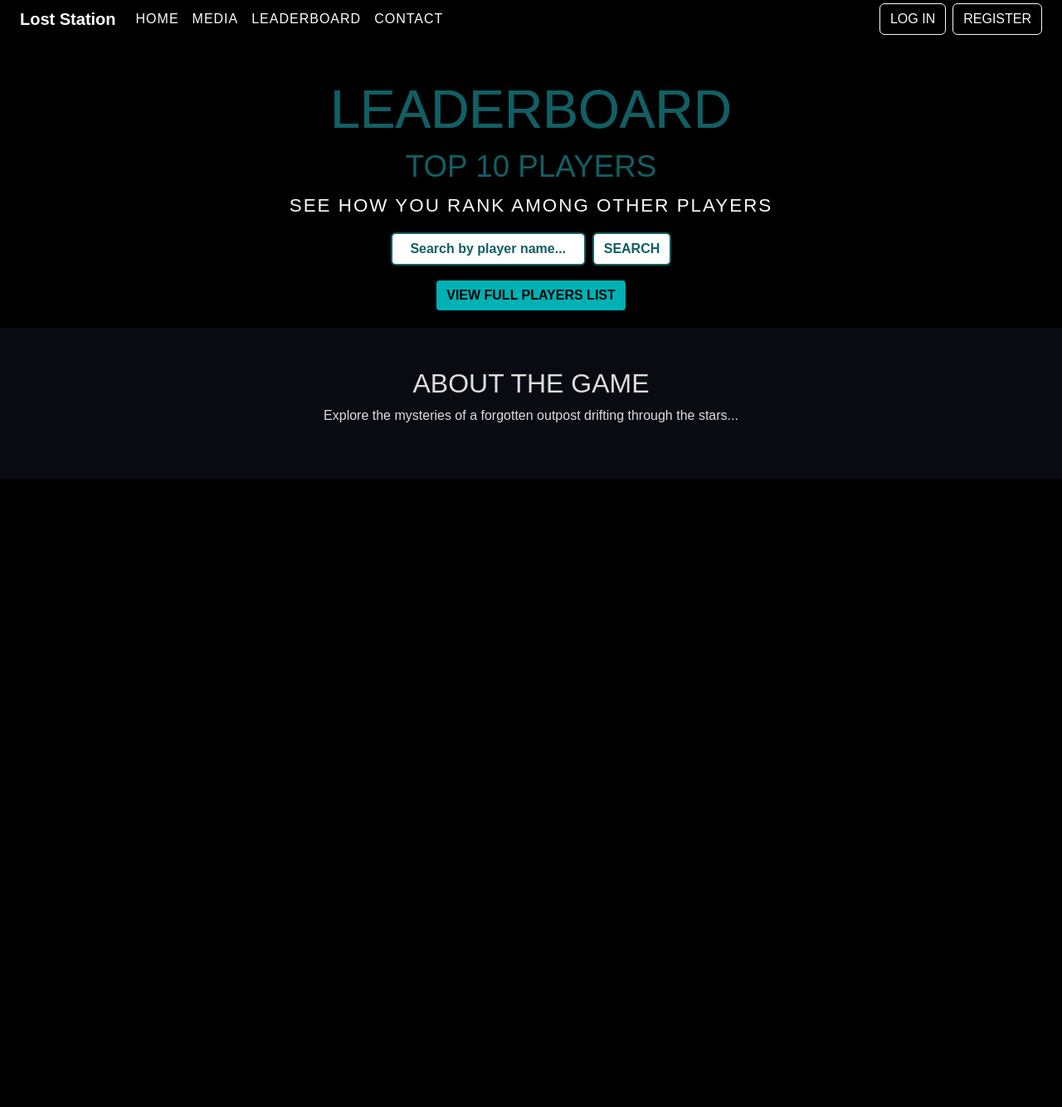
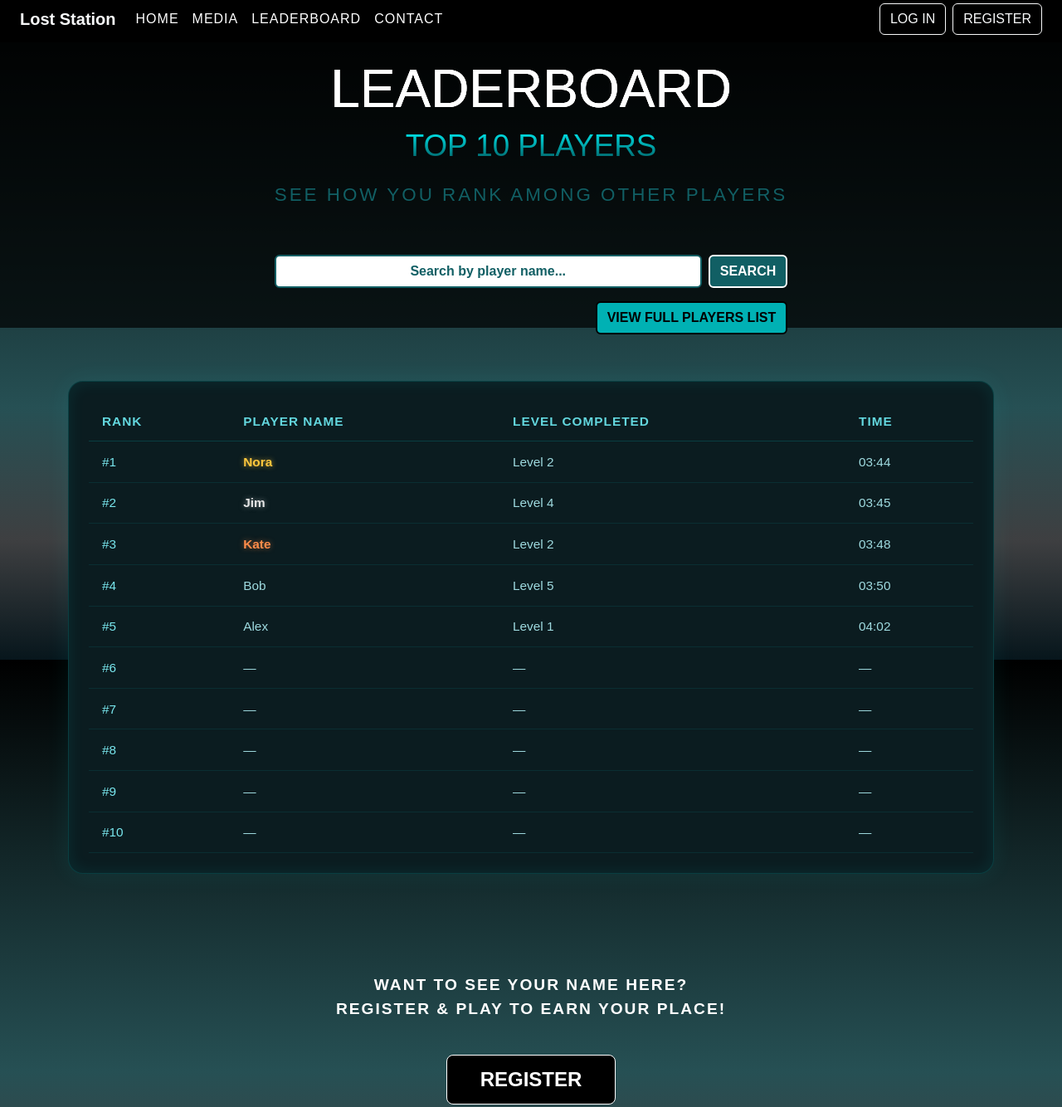
Before and after one commit to kasiaskrz/Y4_Group_Project_Group_2, a plain HTML site: page leaderboard.html in a window 1280 px wide. Shown: the part 5-1339 px from the top of the page at 83% size. Before the commit the page ends 800 px from the top, so only its background shows below. Drawn offline with nearby package versions, Linux system fonts and the light colour scheme.

Commit message:
modified leaderboard page and css file

```diff
--- a/leaderboard.css
+++ b/leaderboard.css
@@ -1,37 +1,59 @@
+html,
+body {
+  min-height: 100%;
+  background: linear-gradient(180deg,
+      #000000 0%,
+      #265054 62%,
+      #3E3F41 82%,
+      #07161C 100%);
+  background-attachment: fixed;
+}
+
+/* hero section */
 .hero {
   position: relative;
   height: 50vh;
   display: flex;
   justify-content: center;
-  align-items: center; /* instead of center */
+  align-items: center;
   flex-direction: column;
   text-align: center;
-  overflow: hidden;
-  padding-top: 10vh; /* adjust this to taste */
+  overflow: visible;
+  padding-top: 10vh;
+  padding-bottom: 3rem;
+  background: transparent;
 }
 
+.hero-text {
+  position: relative;
+  z-index: 1;
+}
+
+.hero-overlay {
+  background: transparent;
+}
 
 .hero-text .header1 {
-    color: #115F64;
-    text-shadow: 0 0 0px #115F64, 0 0 0px #115F64;
-    font-size: clamp(3rem, 6vw, 4rem);
+  color: white;
+  text-shadow: 0 0 0px white, 0 0 0px white;
+  font-size: clamp(2.3rem, 6vw, 4rem);
+  margin-top: 50px;
 }
 
 .hero-text h2 {
-    color: #115F64;
-    font-size: clamp(1.7rem, 4vw, 2.3rem);
+  font-size: clamp(1.5rem, 4vw, 2.3rem);
+  margin-bottom: 20px;
+  background: linear-gradient(to bottom, #00faff, #004d52);
+  -webkit-background-clip: text;
+  -webkit-text-fill-color: transparent;
+  background-clip: text;
 }
 
 .hero-text p.lead {
-  font-size: clamp(0.9rem, 3vw, 1.4rem);
-  letter-spacing: 2px;
-}
-
-
-.hero {
-    background-color: url('planet-bg.jpg') no-repeat center center/cover;
-    background: black;
-    background-image: none;
+  font-size: clamp(0.8rem, 3vw, 1.4rem);
+  letter-spacing: 3px;
+  color: #115F64;
+  font-weight: 500;
 }
 
 .player-input {
@@ -40,6 +62,8 @@
   border: 2px solid #00faff;
   text-shadow: none;
   border: 2px solid #115F64;
+  flex: 1 1 auto;
+  min-width: 0;
 }
 
 .player-input::placeholder {
@@ -52,10 +76,12 @@
 .search-btn {
   font-family: 'Rajdhani', sans-serif;
   font-weight: bold;
-  background-color: white;
-  color: #115F64;
-  border: 2px solid #115F64;
+  background-color: #115F64;
+  color: white;
+  border: 2px solid white;
   transition: 0.25s ease;
+  flex: 0 0 auto;
+  white-space: nowrap;
 }
 
 .search-btn:hover {
@@ -66,7 +92,146 @@
 .full-list-btn {
   font-family: 'Rajdhani', sans-serif;
   font-weight: bold;
-  border: 2px solid black;
   color: black;
   background-color: #00b1b4;
+  border: 2px solid black;
 }
+
+/* Leaderboard Table section */
+.leaderboard-section {
+  position: relative;
+  z-index: 0;
+  margin-top: 1rem;
+  background: transparent;
+}
+
+.leaderboard-card {
+  position: relative;
+  background: #0b1c20;
+  border: 1px solid rgba(0, 250, 255, 0.15);
+  border-radius: 18px;
+  box-shadow:
+    0 0 20px rgba(0, 250, 255, 0.08) inset,
+    0 0 30px rgba(0, 250, 255, 0.07);
+}
+
+/* Table base */
+.leaderboard-table {
+  color: #9fdbe0;
+  margin: 0;
+  background-color: transparent;
+}
+
+.leaderboard-table th,
+.leaderboard-table td {
+  background-color: transparent;
+  color: #9fdbe0;
+}
+
+/* Header */
+.leaderboard-table thead th {
+  color: #63d7de;
+  font-weight: 700;
+  letter-spacing: 1px;
+  text-transform: uppercase;
+  border-bottom: 1px solid rgba(0, 250, 255, 0.15);
+  padding-top: 0.75rem;
+  padding-bottom: 0.75rem;
+}
+
+/* Rows + separators */
+.leaderboard-table tbody tr {
+  border-bottom: 1px solid rgba(0, 250, 255, 0.08);
+}
+
+.leaderboard-table td,
+.leaderboard-table th {
+  padding: 0.8rem 1rem;
+  vertical-align: middle;
+}
+
+/* Rank column */
+.leaderboard-table tbody td:first-child {
+  color: #79e7ee;
+}
+
+/* Player name highlights for top 3 */
+.player-name {
+  font-weight: 700;
+}
+
+.highlight-gold {
+  color: #ffc83d;
+  text-shadow: 0 0 6px rgba(255, 200, 61, 0.6);
+}
+
+.highlight-silver {
+  color: #e6e6e6;
+  text-shadow: 0 0 6px rgba(230, 230, 230, 0.5);
+}
+
+.highlight-orange {
+  color: #ff8c4a;
+  text-shadow: 0 0 6px rgba(255, 140, 74, 0.5);
+}
+
+/* Row hover */
+.leaderboard-table tbody tr:hover {
+  background-color: rgba(0, 255, 255, 0.06);
+}
+
+/* Responsive type scale */
+.leaderboard-table {
+  font-size: clamp(0.9rem, 1.2vw, 1rem);
+}
+
+/* Compact on very small screens */
+@media (max-width: 480px) {
+
+  .leaderboard-table td:nth-child(3),
+  .leaderboard-table th:nth-child(3) {
+    /* hide Level column */
+    display: none;
+  }
+}
+
+/* section under table */
+.join-leaderboard {
+  padding: 4rem 1rem;
+}
+
+.cta-top-text {
+  font-family: 'Orbitron', sans-serif;
+  font-size: clamp(0.8rem, 2vw, 1.2rem);
+  letter-spacing: 2px;
+  font-weight: 600;
+  color: white;
+  margin-bottom: 1.5rem;
+  text-transform: uppercase;
+}
+
+.register-cta-btn {
+  padding: 0.7rem 2.5rem;
+  font-family: 'Orbitron', sans-serif;
+  font-weight: 700;
+  font-size: 1.5rem;
+  border-radius: 8px;
+  color: white;
+  background-color: #000;
+  border: 1px solid white;
+  transition: all 0.25s ease;
+}
+
+.register-cta-btn:hover {
+  box-shadow: 0 0 12px rgba(0, 255, 255, 0.6);
+  transform: translateY(-2px);
+  background-color: white;
+  color: black;
+}
+
+.cta-bottom-text {
+  margin-top: 2rem;
+  font-family: 'Rajdhani', sans-serif;
+  font-size: clamp(1rem, 2vw, 1.3rem);
+  color: #d2e9ea;
+}
--- a/leaderboard.html
+++ b/leaderboard.html
@@ -45,22 +45,120 @@
     <div class="hero-text position-relative">
       <h1 class="header1">LEADERBOARD</h1>
       <h2>TOP 10 PLAYERS</h2>
-      <p class="lead text-light">SEE HOW YOU RANK AMONG OTHER PLAYERS</p>
-      <div class="d-flex justify-content-center gap-2 mt-3">
-        <input type="text" class="form-control w-auto player-input" placeholder="Search by player name..." style="max-width: 300px;">
-        <button class="btn search-btn">SEARCH</button>
+      <p class="lead">SEE HOW YOU RANK AMONG OTHER PLAYERS</p>
+      <br>
+      <div class="d-flex justify-content-end mt-3 w-100">
+        <div class="d-flex align-items-center gap-2 w-100" style="max-width: 680px;">
+          <input type="text" class="form-control player-input flex-grow-1" placeholder="Search by player name...">
+          <button class="btn search-btn flex-shrink-0">SEARCH</button>
+        </div>
       </div>
-      <div class="text-center mt-3">
+
+      <div class="mt-3 text-end w-100">
         <button class="btn btn-outline-light full-list-btn">VIEW FULL PLAYERS LIST</button>
       </div>
-
     </div>
   </section>
 
-  <section class="about text-center p-5">
-    <h2>ABOUT THE GAME</h2>
-    <p>Explore the mysteries of a forgotten outpost drifting through the stars...</p>
+  <section class="leaderboard-section py-5">
+    <div class="container">
+      <div class="leaderboard-card p-3 p-md-4">
+        <div class="table-responsive">
+          <table class="table align-middle mb-0 leaderboard-table">
+            <thead>
+              <tr>
+                <th scope="col">RANK</th>
+                <th scope="col">PLAYER NAME</th>
+                <th scope="col">LEVEL COMPLETED</th>
+                <th scope="col">TIME</th>
+              </tr>
+            </thead>
+            <tbody>
+              <tr>
+                <td>#1</td>
+                <td><span class="player-name highlight-gold">Nora</span></td>
+                <td>Level 2</td>
+                <td>03:44</td>
+              </tr>
+              <tr>
+                <td>#2</td>
+                <td><span class="player-name highlight-silver">Jim</span></td>
+                <td>Level 4</td>
+                <td>03:45</td>
+              </tr>
+              <tr>
+                <td>#3</td>
+                <td><span class="player-name highlight-orange">Kate</span></td>
+                <td>Level 2</td>
+                <td>03:48</td>
+              </tr>
+              <tr>
+                <td>#4</td>
+                <td>Bob</td>
+                <td>Level 5</td>
+                <td>03:50</td>
+              </tr>
+              <tr>
+                <td>#5</td>
+                <td>Alex</td>
+                <td>Level 1</td>
+                <td>04:02</td>
+              </tr>
+              <tr>
+                <td>#6</td>
+                <td>—</td>
+                <td>—</td>
+                <td>—</td>
+              </tr>
+              <tr>
+                <td>#7</td>
+                <td>—</td>
+                <td>—</td>
+                <td>—</td>
+              </tr>
+              <tr>
+                <td>#8</td>
+                <td>—</td>
+                <td>—</td>
+                <td>—</td>
+              </tr>
+              <tr>
+                <td>#9</td>
+                <td>—</td>
+                <td>—</td>
+                <td>—</td>
+              </tr>
+              <tr>
+                <td>#10</td>
+                <td>—</td>
+                <td>—</td>
+                <td>—</td>
+              </tr>
+            </tbody>
+          </table>
+        </div>
+      </div>
+    </div>
   </section>
+  <br>
+  <section class="join-leaderboard text-center py-5">
+    <p class="cta-top-text">
+      WANT TO SEE YOUR NAME HERE?<br>
+      REGISTER & PLAY TO EARN YOUR PLACE!
+    </p>
+
+    <a href="register.html" class="btn register-cta-btn mt-3 mb-4">
+      REGISTER
+    </a>
+
+    <p class="cta-bottom-text">
+      By completing each level in the game, your score is saved in your account.
+    </p>
+  </section>
+  <br>
+
+
+
 
   <script src="https://cdn.jsdelivr.net/npm/bootstrap@5.3.3/dist/js/bootstrap.bundle.min.js"></script>
 </body>
```
